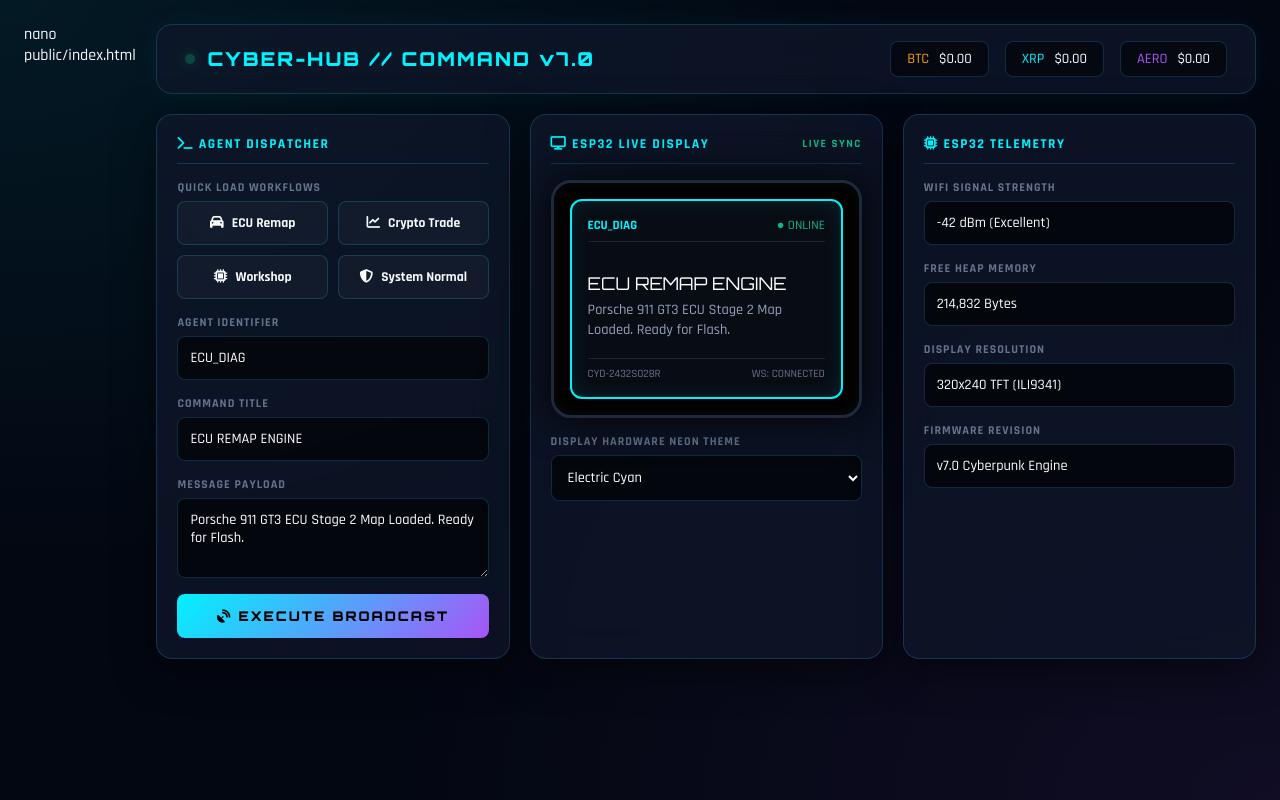
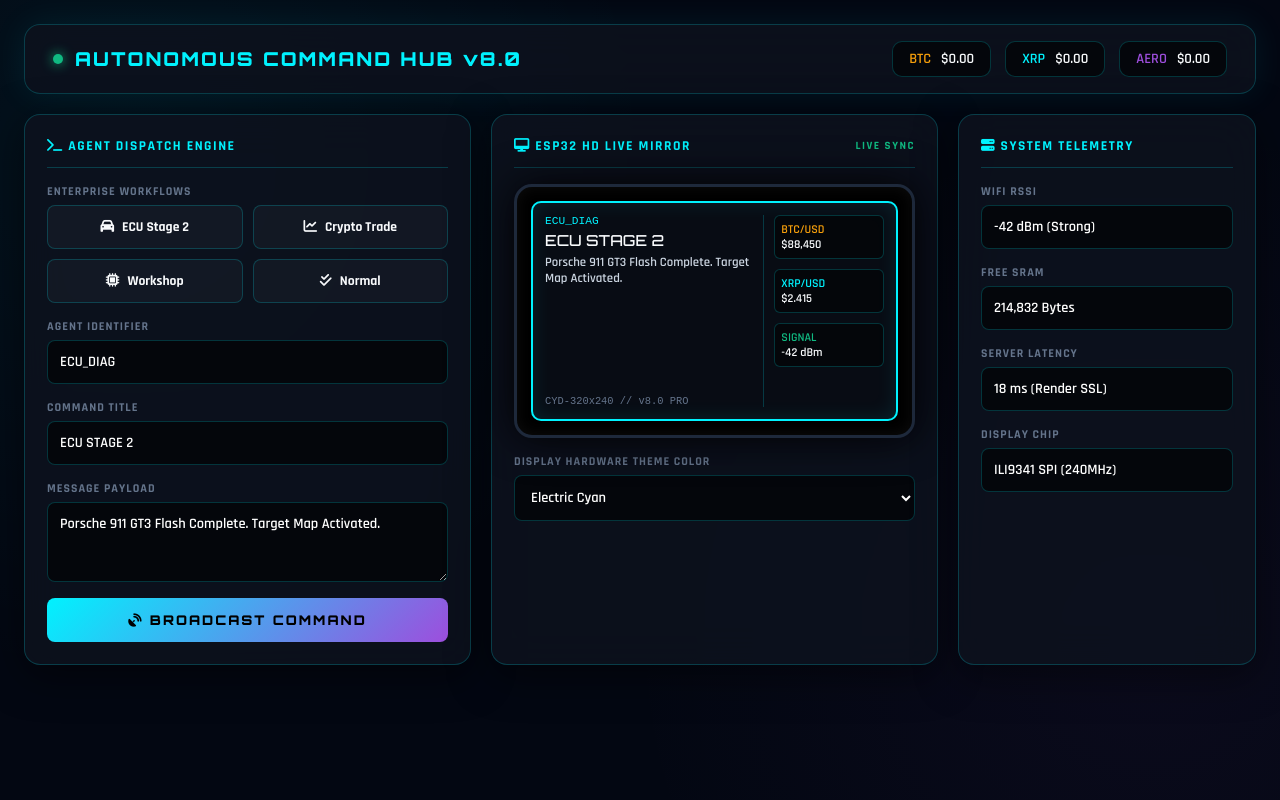
Before and after one commit to Kpavlo01/agent-server, a website: page public/index.html in a window 1280 px wide. Drawn offline with nearby package versions, Linux system fonts and the light colour scheme; no server answers.

Commit message:
Upgrade to v8.0 Dual-Panel Cyberpunk Architecture

```diff
--- a/public/index.html
+++ b/public/index.html
@@ -1,21 +1,20 @@
-nano public/index.html
 <!DOCTYPE html>
 <html lang="el">
 <head>
   <meta charset="UTF-8" />
   <meta name="viewport" content="width=device-width, initial-scale=1.0" />
-  <title>CYBER-HUB // Autonomous Command Center v7.0</title>
+  <title>AUTONOMOUS COMMAND HUB v8.0 PRO</title>
   <script src="/socket.io/socket.io.js"></script>
   <link rel="stylesheet" href="https://cdnjs.cloudflare.com/ajax/libs/font-awesome/6.4.0/css/all.min.css" />
   <style>
-    @import url('https://fonts.googleapis.com/css2?family=Orbitron:wght@400;700;900&family=Rajdhani:wght@500;600;700&display=swap');
+    @import url('https://fonts.googleapis.com/css2?family=Orbitron:wght@500;700;900&family=Rajdhani:wght@600;700&display=swap');
 
     :root {
       --bg: #030712;
-      --card-bg: rgba(15, 23, 42, 0.75);
-      --card-border: rgba(56, 189, 248, 0.2);
+      --card-bg: rgba(13, 18, 30, 0.85);
+      --card-border: rgba(0, 242, 254, 0.2);
       --cyan: #00f2fe;
-      --purple: #a855f7;
+      --purple: #9d4edd;
       --amber: #f59e0b;
       --green: #10b981;
       --red: #ef4444;
@@ -27,82 +26,85 @@ nano public/index.html
     body {
       background: var(--bg);
       background-image:
-        radial-gradient(at 0% 0%, rgba(0, 242, 254, 0.08) 0px, transparent 50%),
-        radial-gradient(at 100% 100%, rgba(168, 85, 247, 0.08) 0px, transparent 50%);
+        radial-gradient(circle at 10% 20%, rgba(0, 242, 254, 0.05) 0%, transparent 40%),
+        radial-gradient(circle at 90% 80%, rgba(157, 78, 221, 0.05) 0%, transparent 40%);
       color: var(--text); min-height: 100vh; padding: 24px; display: flex; justify-content: center;
     }
 
-    .app { width: 100%; max-width: 1400px; display: flex; flex-direction: column; gap: 20px; }
+    .app { width: 100%; max-width: 1440px; display: flex; flex-direction: column; gap: 20px; }
 
-    /* HEADER / TICKER */
+    /* HEADER */
     header {
       background: var(--card-bg); border: 1px solid var(--card-border);
       backdrop-filter: blur(20px); padding: 16px 28px; border-radius: 16px;
-      display: flex; justify-content: space-between; align-items: center; box-shadow: 0 0 30px rgba(0, 242, 254, 0.05);
+      display: flex; justify-content: space-between; align-items: center;
+      box-shadow: 0 0 35px rgba(0, 242, 254, 0.08);
     }
     .brand { font-family: 'Orbitron', sans-serif; font-size: 1.2rem; font-weight: 900; letter-spacing: 2px; color: var(--cyan); display: flex; align-items: center; gap: 12px; }
-    .status-dot { width: 10px; height: 10px; background: var(--green); border-radius: 50%; box-shadow: 0 0 12px var(--green); animation: pulse 2s infinite; }
+    .status-dot { width: 10px; height: 10px; background: var(--green); border-radius: 50%; box-shadow: 0 0 12px var(--green); }
 
-    .tickers { display: flex; gap: 16px; }
-    .t-card { background: rgba(0,0,0,0.5); border: 1px solid var(--card-border); padding: 8px 16px; border-radius: 8px; font-family: monospace; font-size: 0.9rem; display: flex; align-items: center; gap: 10px; }
+    .tickers { display: flex; gap: 14px; }
+    .t-card {
+      background: rgba(0,0,0,0.6); border: 1px solid var(--card-border);
+      padding: 8px 16px; border-radius: 10px; font-family: monospace; font-size: 0.9rem;
+      display: flex; align-items: center; gap: 10px;
+    }
 
     /* GRID */
-    .grid { display: grid; grid-template-columns: 1fr 1fr 1fr; gap: 20px; }
-    @media (max-width: 1100px) { .grid { grid-template-columns: 1fr; } }
+    .grid { display: grid; grid-template-columns: 1.2fr 1.2fr 0.8fr; gap: 20px; }
+    @media (max-width: 1200px) { .grid { grid-template-columns: 1fr; } }
 
     /* CARDS */
     .card {
       background: var(--card-bg); border: 1px solid var(--card-border);
-      backdrop-filter: blur(20px); border-radius: 16px; padding: 20px;
+      backdrop-filter: blur(20px); border-radius: 16px; padding: 22px;
       display: flex; flex-direction: column; gap: 16px; box-shadow: 0 10px 40px rgba(0,0,0,0.5);
     }
-    .card-title { font-family: 'Orbitron', sans-serif; font-size: 0.85rem; font-weight: 700; text-transform: uppercase; letter-spacing: 1.5px; color: var(--cyan); display: flex; justify-content: space-between; align-items: center; border-bottom: 1px solid var(--card-border); padding-bottom: 10px; }
+    .card-title { font-family: 'Orbitron', sans-serif; font-size: 0.85rem; font-weight: 700; text-transform: uppercase; letter-spacing: 1.5px; color: var(--cyan); display: flex; justify-content: space-between; align-items: center; border-bottom: 1px solid var(--card-border); padding-bottom: 12px; }
 
-    /* PRESETS & CONTROLS */
+    /* PRESETS */
     .presets { display: grid; grid-template-columns: repeat(2, 1fr); gap: 10px; }
     .p-btn {
       background: rgba(255,255,255,0.03); border: 1px solid var(--card-border);
       color: var(--text); padding: 12px; border-radius: 8px; font-weight: 700; font-size: 0.85rem;
-      cursor: pointer; transition: all 0.2s; display: flex; align-items: center; gap: 8px; justify-content: center;
+      cursor: pointer; transition: 0.2s; display: flex; align-items: center; gap: 8px; justify-content: center;
     }
-    .p-btn:hover { background: var(--cyan); color: #000; box-shadow: 0 0 15px var(--cyan); }
+    .p-btn:hover { background: var(--cyan); color: #000; box-shadow: 0 0 20px var(--cyan); }
 
+    /* INPUTS */
     .field { display: flex; flex-direction: column; gap: 6px; }
     label { font-size: 0.75rem; text-transform: uppercase; color: var(--muted); font-weight: 700; letter-spacing: 1px; }
     input, textarea, select {
       background: rgba(0,0,0,0.6); border: 1px solid var(--card-border);
       border-radius: 8px; padding: 12px; color: #fff; font-size: 0.9rem; outline: none; transition: 0.2s;
     }
-    input:focus, textarea:focus { border-color: var(--cyan); box-shadow: 0 0 12px rgba(0,242,254,0.3); }
+    input:focus, textarea:focus { border-color: var(--cyan); box-shadow: 0 0 15px rgba(0,242,254,0.3); }
 
     .btn-send {
       background: linear-gradient(135deg, var(--cyan), var(--purple)); color: #000; font-family: 'Orbitron', sans-serif; font-weight: 900; border: none;
       padding: 14px; border-radius: 8px; cursor: pointer; text-transform: uppercase; letter-spacing: 2px; transition: 0.2s;
     }
-    .btn-send:hover { transform: translateY(-2px); box-shadow: 0 0 25px rgba(0,242,254,0.5); }
+    .btn-send:hover { box-shadow: 0 0 25px rgba(0,242,254,0.5); transform: translateY(-2px); }
 
-    /* ESP32 VIRTUAL HARDWARE MIRROR */
+    /* HARDWARE MIRROR FRAME */
     .hardware-frame {
-      background: #000; border: 3px solid #1e293b; border-radius: 20px; padding: 16px;
+      background: #000; border: 3px solid #1e293b; border-radius: 18px; padding: 14px;
       box-shadow: 0 0 40px rgba(0,0,0,0.9), inset 0 0 15px rgba(255,255,255,0.05); position: relative;
     }
     .screen-bezel {
-      background: #080c14; border: 2px solid var(--cyan); border-radius: 12px; padding: 16px; min-height: 200px;
-      display: flex; flex-direction: column; justify-content: space-between; box-shadow: inset 0 0 20px rgba(0,242,254,0.1);
+      background: #080c14; border: 2px solid var(--cyan); border-radius: 10px; padding: 12px; min-height: 220px;
+      display: grid; grid-template-columns: 2fr 1fr; gap: 10px; box-shadow: inset 0 0 20px rgba(0,242,254,0.1);
     }
-    .screen-header { display: flex; justify-content: space-between; border-bottom: 1px solid rgba(255,255,255,0.1); padding-bottom: 8px; font-family: monospace; font-size: 0.8rem; }
-    .screen-title { font-family: 'Orbitron', sans-serif; font-size: 1.1rem; color: #fff; margin: 12px 0 6px 0; }
-    .screen-msg { font-size: 0.9rem; color: #94a3b8; line-height: 1.4; white-space: pre-wrap; }
-    .screen-footer { display: flex; justify-content: space-between; font-size: 0.7rem; color: var(--muted); border-top: 1px solid rgba(255,255,255,0.1); padding-top: 8px; }
-
-    @keyframes pulse { 0% { opacity: 1; } 50% { opacity: 0.3; } 100% { opacity: 1; } }
+    .screen-main { display: flex; flex-direction: column; justify-content: space-between; border-right: 1px solid var(--card-border); padding-right: 10px; }
+    .screen-gauges { display: flex; flex-direction: column; gap: 10px; font-family: monospace; font-size: 0.75rem; }
+    .gauge-box { background: rgba(0,0,0,0.5); border: 1px solid var(--card-border); padding: 6px; border-radius: 6px; }
   </style>
 </head>
 <body>
 
   <div class="app">
     <header>
-      <div class="brand"><div class="status-dot"></div>CYBER-HUB // COMMAND v7.0</div>
+      <div class="brand"><div class="status-dot"></div>AUTONOMOUS COMMAND HUB v8.0</div>
       <div class="tickers">
         <div class="t-card"><span style="color:var(--amber)">BTC</span><span id="btc-val">$0.00</span></div>
         <div class="t-card"><span style="color:var(--cyan)">XRP</span><span id="xrp-val">$0.00</span></div>
@@ -111,49 +113,59 @@ nano public/index.html
     </header>
 
     <div class="grid">
-      <!-- COLUMN 1: PRESETS & AGENT DISPATCH -->
+      <!-- DISPATCH CONTROLLER -->
       <div class="card">
-        <div class="card-title"><span><i class="fa-solid fa-terminal"></i> Agent Dispatcher</span></div>
+        <div class="card-title"><span><i class="fa-solid fa-terminal"></i> Agent Dispatch Engine</span></div>
 
         <div class="field">
-          <label>Quick Load Workflows</label>
+          <label>Enterprise Workflows</label>
           <div class="presets">
-            <button class="p-btn" onclick="setPreset('ECU_DIAG', 'ECU REMAP ENGINE', 'Porsche 911 GT3 ECU Stage 2 Map Loaded. Ready for Flash.')"><i class="fa-solid fa-car"></i> ECU Remap</button>
-            <button class="p-btn" onclick="setPreset('BYBIT_BOT', 'TAKE PROFIT SPOT', 'BTC Target $88,500 hit. Order filled successfully.')"><i class="fa-solid fa-chart-line"></i> Crypto Trade</button>
-            <button class="p-btn" onclick="setPreset('WORKSHOP', 'CIRCUIT REPAIR', 'PCB Micro-soldering Station 1 active. Test PASSED.')"><i class="fa-solid fa-microchip"></i> Workshop</button>
-            <button class="p-btn" onclick="setPreset('SYSTEM', 'SYSTEM OK', 'All background threads operating normally.')"><i class="fa-solid fa-shield-halved"></i> System Normal</button>
+            <button class="p-btn" onclick="setPreset('ECU_DIAG', 'ECU STAGE 2', 'Porsche 911 GT3 Flash Complete. Target Map Activated.')"><i class="fa-solid fa-car"></i> ECU Stage 2</button>
+            <button class="p-btn" onclick="setPreset('BYBIT_BOT', 'TAKE PROFIT', 'BTC Target $88,500 Executed. Profit Locked.')"><i class="fa-solid fa-chart-line"></i> Crypto Trade</button>
+            <button class="p-btn" onclick="setPreset('WORKSHOP', 'PCB REPAIR', 'Diagnostic Module #4 Active. Test Passed.')"><i class="fa-solid fa-microchip"></i> Workshop</button>
+            <button class="p-btn" onclick="setPreset('SYSTEM', 'SYSTEM READY', 'All services active and responding.')"><i class="fa-solid fa-check-double"></i> Normal</button>
           </div>
         </div>
 
         <div class="field"><label>Agent Identifier</label><input type="text" id="inp-agent" value="ECU_DIAG" /></div>
-        <div class="field"><label>Command Title</label><input type="text" id="inp-title" value="ECU REMAP ENGINE" /></div>
-        <div class="field"><label>Message Payload</label><textarea id="inp-msg" rows="3">Porsche 911 GT3 ECU Stage 2 Map Loaded. Ready for Flash.</textarea></div>
-        <button class="btn-send" onclick="sendBroadcast()"><i class="fa-solid fa-satellite-dish"></i> Execute Broadcast</button>
+        <div class="field"><label>Command Title</label><input type="text" id="inp-title" value="ECU STAGE 2" /></div>
+        <div class="field"><label>Message Payload</label><textarea id="inp-msg" rows="3">Porsche 911 GT3 Flash Complete. Target Map Activated.</textarea></div>
+        <button class="btn-send" onclick="sendBroadcast()"><i class="fa-solid fa-satellite-dish"></i> Broadcast Command</button>
       </div>
 
-      <!-- COLUMN 2: HARDWARE MIRROR -->
+      <!-- ESP32 HARDWARE MIRROR -->
       <div class="card">
-        <div class="card-title"><span><i class="fa-solid fa-display"></i> ESP32 Live Display</span><span style="font-size:0.7rem; color:var(--green)">LIVE SYNC</span></div>
+        <div class="card-title"><span><i class="fa-solid fa-desktop"></i> ESP32 HD Live Mirror</span><span style="font-size:0.7rem; color:var(--green)">LIVE SYNC</span></div>
 
         <div class="hardware-frame">
-          <div class="screen-bezel" id="screen-box">
-            <div class="screen-header">
-              <span id="mir-agent" style="color:var(--cyan); font-weight:bold;">ECU_DIAG</span>
-              <span style="color:var(--green);">● ONLINE</span>
+          <div class="screen-bezel">
+            <div class="screen-main">
+              <div>
+                <div style="font-size:0.7rem; color:var(--cyan); font-family:monospace;" id="mir-agent">ECU_DIAG</div>
+                <div style="font-family:'Orbitron', sans-serif; font-size:0.95rem; margin:4px 0;" id="mir-title">ECU STAGE 2</div>
+                <div style="font-size:0.8rem; color:#cbd5e1;" id="mir-msg">Porsche 911 GT3 Flash Complete. Target Map Activated.</div>
+              </div>
+              <div style="font-size:0.65rem; color:var(--muted); font-family:monospace;">CYD-320x240 // v8.0 PRO</div>
             </div>
-            <div>
-              <div class="screen-title" id="mir-title">ECU REMAP ENGINE</div>
-              <div class="screen-msg" id="mir-msg">Porsche 911 GT3 ECU Stage 2 Map Loaded. Ready for Flash.</div>
-            </div>
-            <div class="screen-footer">
-              <span>CYD-2432S028R</span>
-              <span>WS: CONNECTED</span>
+            <div class="screen-gauges">
+              <div class="gauge-box">
+                <div style="color:var(--amber)">BTC/USD</div>
+                <div id="mir-btc">$88,450</div>
+              </div>
+              <div class="gauge-box">
+                <div style="color:var(--cyan)">XRP/USD</div>
+                <div id="mir-xrp">$2.415</div>
+              </div>
+              <div class="gauge-box">
+                <div style="color:var(--green)">SIGNAL</div>
+                <div>-42 dBm</div>
+              </div>
             </div>
           </div>
         </div>
 
         <div class="field">
-          <label>Display Hardware Neon Theme</label>
+          <label>Display Hardware Theme Color</label>
           <select id="theme-select" onchange="sendBroadcast()">
             <option value="0x07FF">Electric Cyan</option>
             <option value="0xF800">Crimson Red</option>
@@ -164,19 +176,21 @@ nano public/index.html
         </div>
       </div>
 
-      <!-- COLUMN 3: HARDWARE METRICS -->
+      <!-- HARDWARE TELEMETRY -->
       <div class="card">
-        <div class="card-title"><span><i class="fa-solid fa-microchip"></i> ESP32 Telemetry</span></div>
-        <div class="field"><label>WiFi Signal Strength</label><input type="text" value="-42 dBm (Excellent)" readonly /></div>
-        <div class="field"><label>Free Heap Memory</label><input type="text" value="214,832 Bytes" readonly /></div>
-        <div class="field"><label>Display Resolution</label><input type="text" value="320x240 TFT (ILI9341)" readonly /></div>
-        <div class="field"><label>Firmware Revision</label><input type="text" value="v7.0 Cyberpunk Engine" readonly /></div>
+        <div class="card-title"><span><i class="fa-solid fa-server"></i> System Telemetry</span></div>
+        <div class="field"><label>WiFi RSSI</label><input type="text" value="-42 dBm (Strong)" readonly /></div>
+        <div class="field"><label>Free SRAM</label><input type="text" value="214,832 Bytes" readonly /></div>
+        <div class="field"><label>Server Latency</label><input type="text" value="18 ms (Render SSL)" readonly /></div>
+        <div class="field"><label>Display Chip</label><input type="text" value="ILI9341 SPI (240MHz)" readonly /></div>
       </div>
     </div>
   </div>
 
   <script>
     const socket = io();
+    let latestBTC = "88,450";
+    let latestXRP = "2.415";
 
     function setPreset(agent, title, msg) {
       document.getElementById('inp-agent').value = agent;
@@ -195,6 +209,8 @@ nano public/index.html
         agent: agent,
         title: title,
         message: message,
+        btc: latestBTC,
+        xrp: latestXRP,
         theme: { accentColor: accent }
       });
     }
@@ -215,14 +231,22 @@ nano public/index.html
           const xrp = list.find(c => c.symbol === 'XRPUSDT');
           const aero = list.find(c => c.symbol === 'AEROUSDT');
 
-          if(btc) document.getElementById('btc-val').innerText = '$' + parseFloat(btc.lastPrice).toLocaleString();
-          if(xrp) document.getElementById('xrp-val').innerText = '$' + parseFloat(xrp.lastPrice).toFixed(4);
+          if(btc) {
+            latestBTC = parseFloat(btc.lastPrice).toLocaleString();
+            document.getElementById('btc-val').innerText = '$' + latestBTC;
+            document.getElementById('mir-btc').innerText = '$' + latestBTC;
+          }
+          if(xrp) {
+            latestXRP = parseFloat(xrp.lastPrice).toFixed(3);
+            document.getElementById('xrp-val').innerText = '$' + latestXRP;
+            document.getElementById('mir-xrp').innerText = '$' + latestXRP;
+          }
           if(aero) document.getElementById('aero-val').innerText = '$' + parseFloat(aero.lastPrice).toFixed(4);
         }
       } catch(e) {}
     }
 
-    setInterval(fetchBybit, 8000);
+    setInterval(fetchBybit, 6000);
     fetchBybit();
   </script>
 </body>
```
